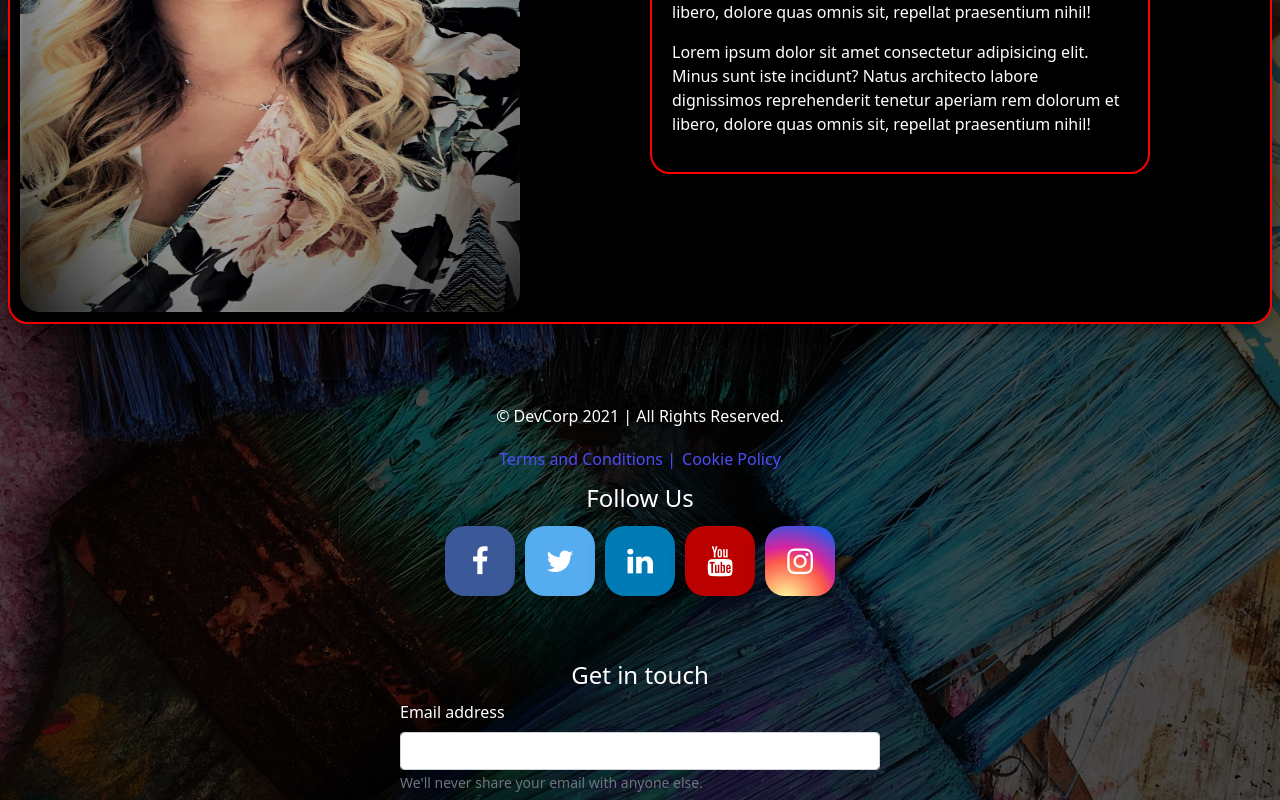
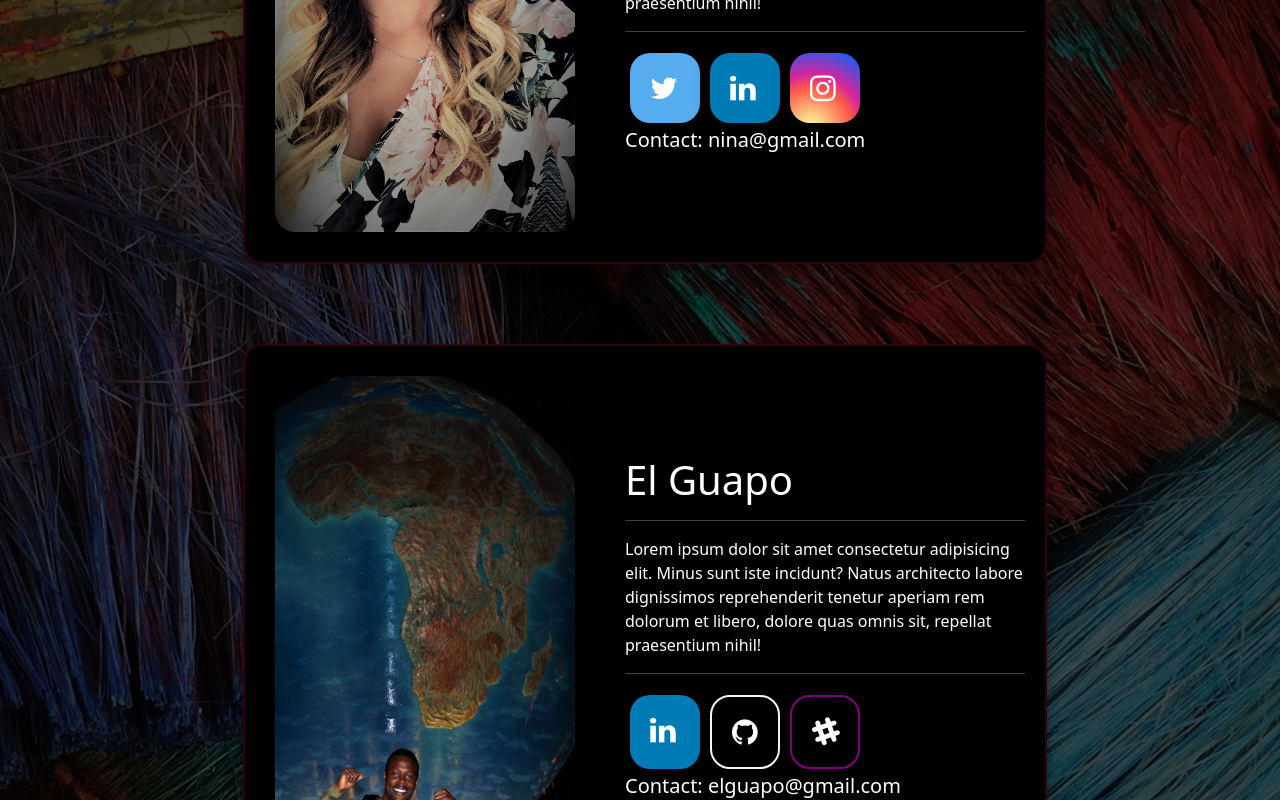
Before and after one commit to Dannyagg/my-gallery, a React (Create React App) app: page /about in a window 1280 px wide. Shown: the part 460-1260 px from the top of the page. Built offline with nearby package versions, Linux system fonts and the light colour scheme.

Commit message:
added profile pix

```diff
--- a/src/App.css
+++ b/src/App.css
@@ -1,13 +1,13 @@
-
-
 .App {
-  background-color: black;
+  background-color: rgb(138, 129, 129);
   background: linear-gradient(rgba(0, 0, 0, 0.7), rgba(0, 0, 0, 0.7)),
     url("./images/paintbrush.jpg");
   background-repeat: no-repeat;
   background-position: center;
   background-size: cover;
-
+  width: 100%;
+  /* height: auto;  */
+  overflow: hidden;
 }
 
 /* BANNER */
@@ -102,14 +102,16 @@ nav > ul > li > a {
   flex-wrap: wrap;
   justify-content: center;
   margin: auto 0;
+  /* background-color: black; */
+  padding-top: 30px;
+  padding-bottom: 30px;
+}
+
+.shop-btn:hover {
+  color: red;
 }
 
 /* SIGN-UP WRAPPER */
-
-/* .signUp-wrapper {
-  background: linear-gradient(rgba(0, 0, 0, 0.7), rgba(0, 0, 0, 0.7)),
-    url("./images/paintbrush.jpg");
-} */
 
 /* FOOTER */
 
@@ -139,6 +141,7 @@ nav > ul > li > a {
 .footer {
   text-align: center;
   color: white;
+  margin-bottom: 0px;
 }
 
 .social {
@@ -185,6 +188,18 @@ nav > ul > li > a {
   color: white;
 }
 
+.fa-github {
+  background: black;
+  color: white;
+  border: 2px solid whitesmoke;
+}
+
+.fa-slack {
+  background: black;
+  border: 2px solid purple;
+  color:white;
+}
+
 .fa-instagram {
   background: radial-gradient(
     circle at 30% 107%,
--- a/src/App.js
+++ b/src/App.js
@@ -1,6 +1,6 @@
 import './App.css';
 import Navigation from './components/Navigation';
-import backgroundImage from './images/background.jpg';
+// import backgroundImage from './images/background.jpg';
 // import Comments from './components/Comments';
 import Form from 'react-bootstrap/Form';
 import Button from 'react-bootstrap/Button';
@@ -11,7 +11,6 @@ import { useState } from 'react';
 
 function App() {
 
-    const lineBreak = <hr />;
     return (
 
         <div className="App">
@@ -61,7 +60,7 @@ function Footer() {
                 </div>
 
                 <div className="social">
-                    <h4> Follow Us </h4>
+                    <h4> Follow art-zibit </h4>
 
                     <a href="https://www.facebook.com/ddenasty" target="_blank" className="fa fa-facebook"></a>
                     <a href="https://twitter.com/SpaceX?ref_src=twsrc%5Egoogle%7Ctwcamp%5Eserp%7Ctwgr%5Eauthor" target="_blank" className="fa fa-twitter"></a>
--- a/src/components/About.jsx
+++ b/src/components/About.jsx
@@ -1,5 +1,6 @@
 import React from 'react';
 import Salina from '../images/Salina.jpg';
+import Dan from '../images/Dan.jpg';
 
 
 const About = () => {
@@ -25,7 +26,8 @@ const About = () => {
                     alignItems: 'center',
                     flexWrap: 'wrap',
                     boxShadow: 'rgba(0, 0, 0, 0.35) 0px 5px 15px',
-                    border: '2px solid red',
+                    border: '2px solid #32000c',
+                    marginLeft: '10px'
                 }}
             >
                 <img src={Salina} alt="Girl in a jacket" width="500" height="600"
@@ -33,42 +35,124 @@ const About = () => {
                     style={{
                         // border: '2px solid red',
                         borderRadius: '20px',
-                        margin: '10px',
-                        boxShadow: 'rgba(0, 0, 0, 0.35) 0px 5px 15px'
+                        margin: '30px',
+                        boxShadow: 'rgba(0, 0, 0, 0.35) 0px 5px 15px',
+                        width: '300px',
+                        height: '500px',
                     }}
-
                 />
 
                 <div classNmae="about-message"
 
                     style={{
-                        borderRadius: '20px',
-                        border: '2px solid red',
-                        width: '500px',
+                        // border: '2px solid red',
+                        width: '400px',
                         color: 'white',
-                        margin: '120px',
-                        padding: '20px'
-
+                        margin: '20px',
+                        marginBottom: '10px'
                     }}
                 >
 
-                    <h1>
-                        Salina Seals
+                    <h1>Salina Seals</h1>
 
-                    </h1>
+                    <hr />
+
                     <p>Lorem ipsum dolor sit amet consectetur adipisicing elit.
                         Minus sunt iste incidunt? Natus architecto labore dignissimos
                         reprehenderit tenetur aperiam rem dolorum et libero,
                         dolore quas omnis sit, repellat praesentium nihil! </p>
+                    <hr />
+                    <div classsName="salina-social"
+                        style={{
+                            display: 'flex',
+                            flexDirection: 'row',
+                            flexWrap: 'wrap',
+
+                        }}
+                    >
+
+                        <hr />
+
+                        <a href="https://twitter.com/SpaceX?ref_src=twsrc%5Egoogle%7Ctwcamp%5Eserp%7Ctwgr%5Eauthor" target="_blank" className="fa fa-twitter"></a>
+                        <a href="https://www.linkedin.com/company/spacex/" target="_blank" className="fa fa-linkedin"></a>
+                        <a href="https://www.instagram.com/spacex/" target="_blank" className="fa fa-instagram"></a>
+
+
+                        <h5>Contact: nina@gmail.com</h5>
+                    </div>
+                </div>
+            </div>
+
+
+
+
+            <div className="about-photo"
+                style={{
+                    marginBottom: '80px',
+                    backgroundColor: 'black',
+                    borderRadius: '20px',
+                    display: 'flex',
+                    flexDirection: 'row',
+                    justifyContent: 'center',
+                    alignItems: 'center',
+                    flexWrap: 'wrap',
+                    boxShadow: 'rgba(0, 0, 0, 0.35) 0px 5px 15px',
+                    border: '2px solid #32000c',
+                    marginLeft: '10px'
+                }}
+            >
+                <img src={Dan} alt="Girl in a jacket" width="500" height="600"
+
+                    style={{
+                        // border: '2px solid red',
+                        borderRadius: '20px',
+                        margin: '30px',
+                        boxShadow: 'rgba(0, 0, 0, 0.35) 0px 5px 15px',
+                        width: '300px',
+                        height: '500px',
+                    }}
+                />
+
+                <div classNmae="about-message"
+
+                    style={{
+                        // border: '2px solid red',
+                        width: '400px',
+                        color: 'white',
+                        margin: '20px',
+                        marginBottom: '10px'
+                    }}
+                >
+
+                    <h1>El Guapo</h1>
+
+                    <hr />
 
                     <p>Lorem ipsum dolor sit amet consectetur adipisicing elit.
                         Minus sunt iste incidunt? Natus architecto labore dignissimos
                         reprehenderit tenetur aperiam rem dolorum et libero,
                         dolore quas omnis sit, repellat praesentium nihil! </p>
 
+                    <hr />
 
+                    <div classsName="salina-social"
+                        style={{
+                            display: 'flex',
+                            flexDirection: 'row',
+                            flexWrap: 'wrap',
+
+                        }}
+                    >
+
+                        <a href="https://www.linkedin.com/company/spacex/" target="_blank" className="fa fa-linkedin"></a>
+                        <a href="https://www.instagram.com/spacex/" target="_blank" className="fa fa-github"></a>
+                        <a href="https://www.instagram.com/spacex/" target="_blank" className="fa fa-slack"></a>
+
+                        <h5>Contact: elguapo@gmail.com</h5>
+                    </div>
                 </div>
             </div>
+
 
         </div>
     )
--- a/src/components/Shop.jsx
+++ b/src/components/Shop.jsx
@@ -32,10 +32,8 @@ function Shop() {
             {itemCard()}
             {itemCard()}
             {itemCard()}
-            {itemCard()}
-            {itemCard()}
-            {itemCard()}
-            {itemCard()}
+
+
 
 
             {/* <Ratings rating='2' />
@@ -52,27 +50,30 @@ function Shop() {
 
         return <Card
 
-            border="primary"
+            // border="primary"
             style={{
                 maxWidth: '20rem',
                 height: '30rem',
                 margin: '10px',
-                boxShadow: "rgba(0, 0, 0, 0.16) 0px 1px 4px"
+                boxShadow: "rgba(0, 0, 0, 0.16) 0px 1px 4px",
+                backgroundColor: 'whitesmoke',
+                padding: "20px",
+                opacity:'1'
             }}>
 
             <Card.Img
                 variant="top" src={beFunky}
                 style={{
-                    maxWidth: '20rem',
-                    height: '15rem',
+                    maxWidth: '25rem',
+                    height: '20rem',
                     objectFit: 'fill',
-                    padding: "10px",
                 }} />
 
             <Card.Body
 
                 style={{
                     padding: '10px',
+                    // color: 'white'
                 }}>
 
                 <Card.Title>Katana Painting - Japan</Card.Title>
@@ -80,6 +81,7 @@ function Shop() {
                 <Card.Text
 
                     style={{
+
                         marginBottom: "10px",
                     }}>
 
--- a/src/components/ShopButton.jsx
+++ b/src/components/ShopButton.jsx
@@ -18,13 +18,15 @@ function ExploreButton() {
                     style={{
                         textTransform: 'uppercase',
                         borderRadius: '20px',
-                        border: '5px solid purple',
+                        border: '3px solid purple',
                         marginTop: '30px',
                         padding: '15px',
                         width: '250px',
+                        textDecoration:'none',
                         backgroundColor: 'transparent',
-                        backgroundHoverStyle: 'white',
-                        boxShadow: '0 8px 16px 0 rgba(0,0,0,0.2), 0 6px 20px 0 rgba(0,0,0,0.19)'
+                        color: 'white',
+                        boxShadow: '0 8px 16px 0 rgba(0,0,0,0.2), 0 6px 20px 0 rgba(0,0,0,0.19)',
+
                     }}>
                     Shop
                 </Button>
--- a/src/components/Signup.jsx
+++ b/src/components/Signup.jsx
@@ -40,6 +40,7 @@ function Signup() {
                 justifyContent: 'center',
                 alignItems: 'center',
                 padding: '200px',
+                color:'white'
 
             }}>
 
@@ -47,7 +48,8 @@ function Signup() {
                 <Form
                     onSubmit={handleSubmit}
                     style={{
-                        background: 'whitesmoke',
+                        background: 'black',
+                        // opacity: '0.9',
                         marginRight: '5px',
                         marginBottom: '5px',
                         padding: '50px',
@@ -63,7 +65,7 @@ function Signup() {
                             style={{
 
                                 color: '#6f42c1',
-                                textShadow: '4px 4px 4px #aaa',
+                                textShadow: '0.05em 0.05em 0.2em rgba(10,10,10,0.9)',
                                 marginBottom: '30px'
                             }}
                             > Welcome Back! </h5>
@@ -71,7 +73,7 @@ function Signup() {
                         <h3
                             style={{
                                 color: '#6f42c1',
-                                textShadow: '4px 4px 4px #aaa',
+                                textShadow: '0.05em 0.05em 0.2em rgba(10,10,10,0.9)',
                                 marginBottom: '30px'
                             }}
                         >Sign In </h3>
```
Also changed, not shown: src/images/Dan.jpg (added).
